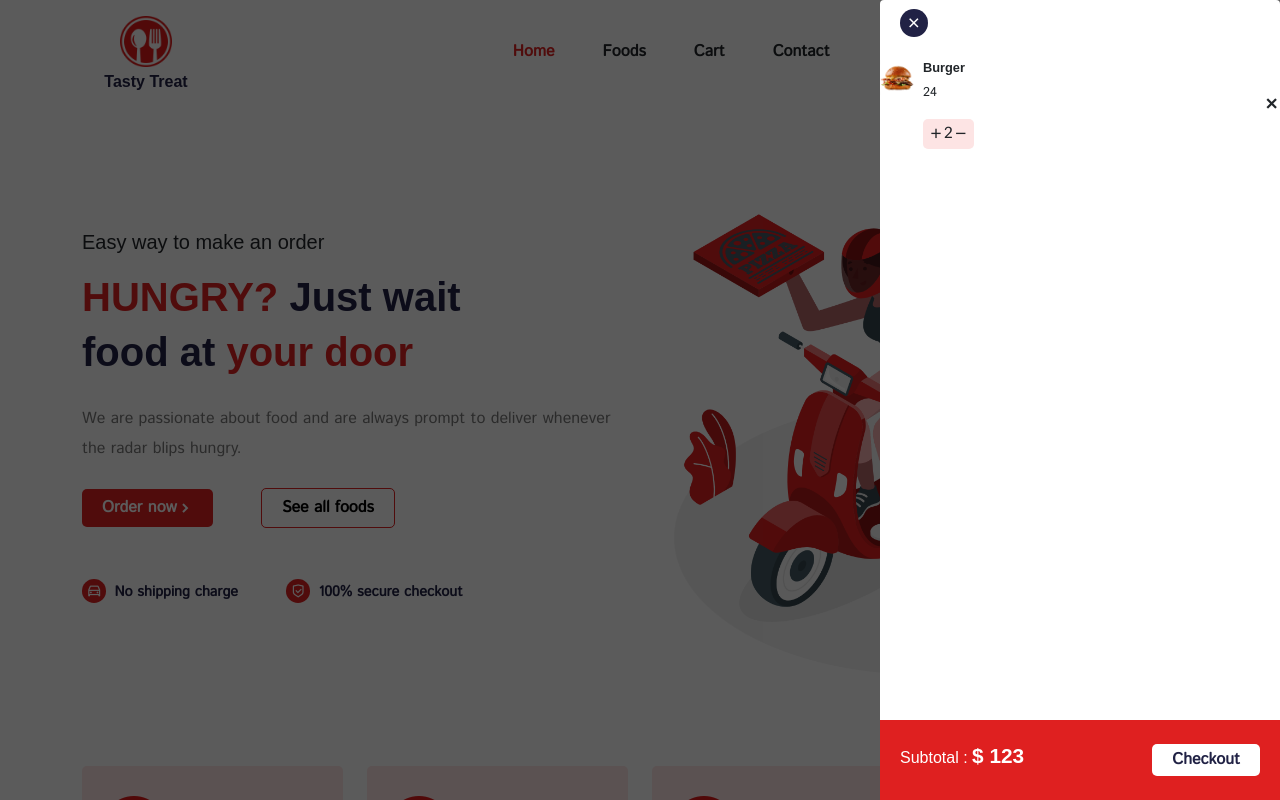
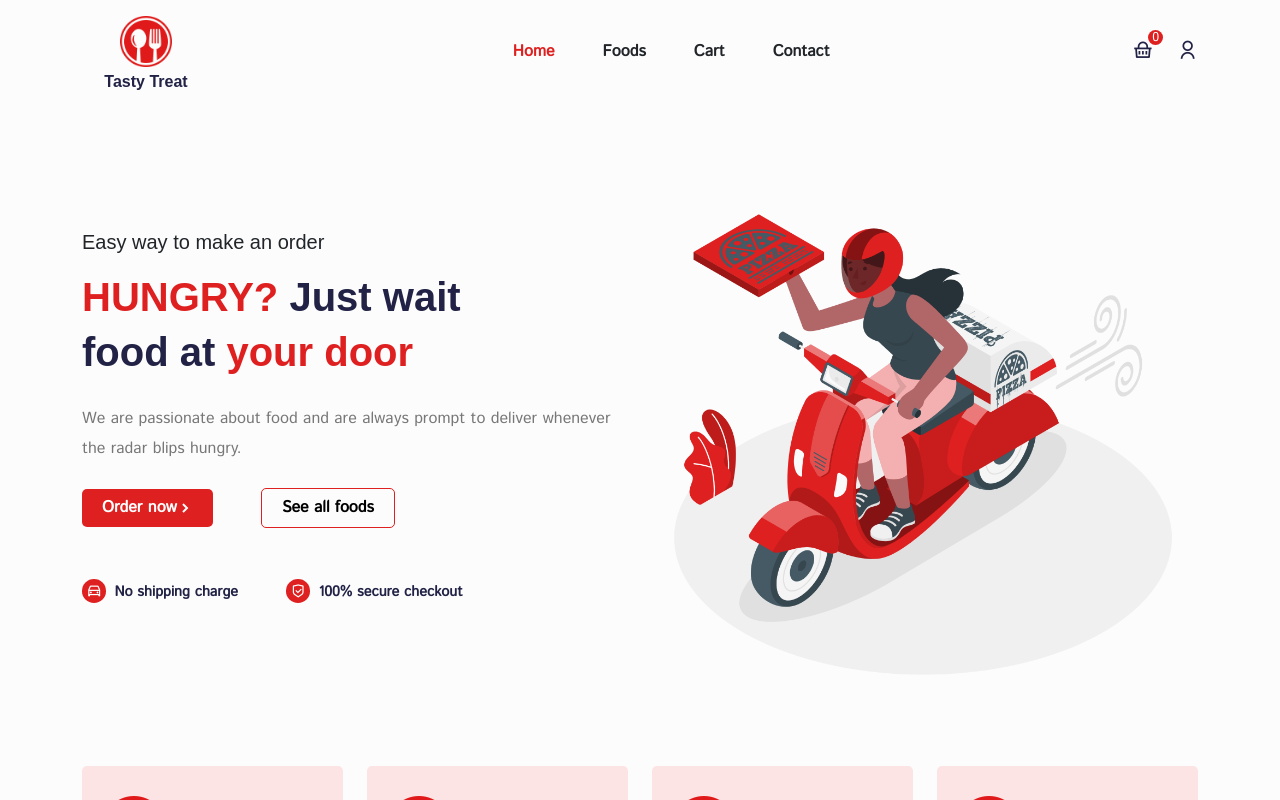
Before and after one commit to mdraselmiah95/tasty-treat-app, a React (Create React App) app: page /home in a window 1280 px wide. Shown: the top 800 px of the page. Built offline with nearby package versions, Linux system fonts and the light colour scheme; a web font is replaced by a local one.

Commit message:
WIP on Tasty Treat cart part

```diff
--- a/src/components/Layout/Layout.js
+++ b/src/components/Layout/Layout.js
@@ -3,12 +3,16 @@ import Routers from "../../routes/Routers";
 import Footer from "../Footer/Footer";
 import Header from "../Header/Header";
 import Carts from "../UI/cart/Carts";
+import { useSelector } from "react-redux";
 
 const Layout = () => {
+  const showCart = useSelector((state) => state.cartUi.cartIsVisible);
+
   return (
     <div>
       <Header />
-      <Carts />
+      {showCart && <Carts />}
+
       <div>
         <Routers />
       </div>
```
